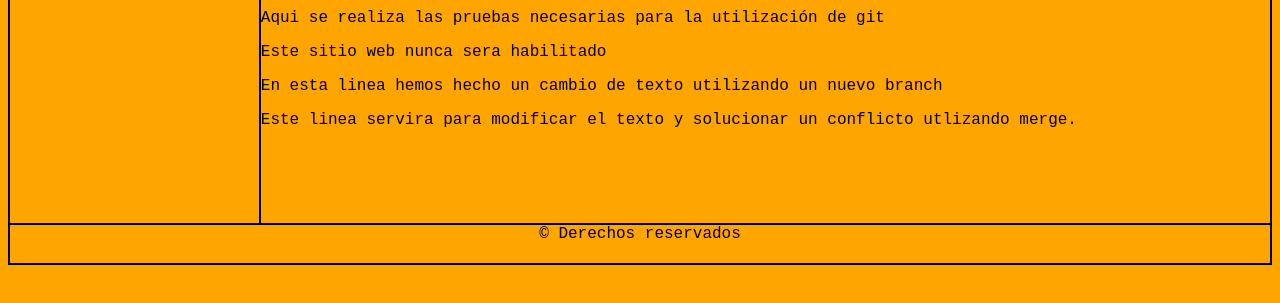
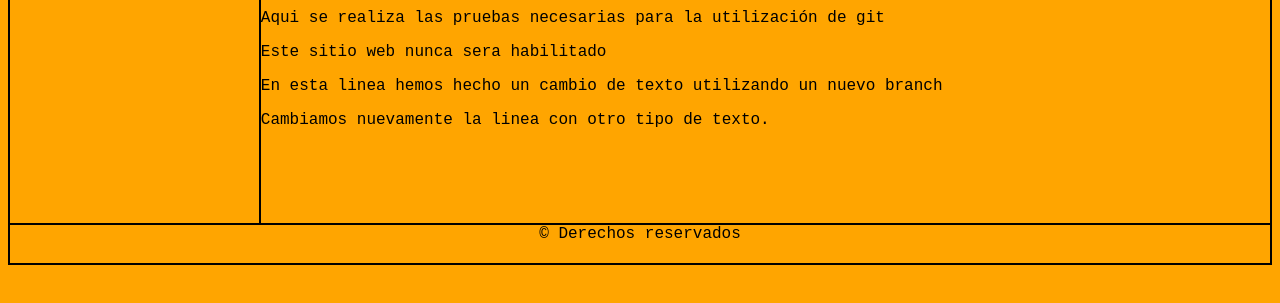
Before and after one commit to oiab94/PruebaGIT, a plain HTML site: page PaginaCliente/index.html in a window 1280 px wide. Shown: the part 167-470 px from the top of the page. Drawn offline with Linux system fonts and the light colour scheme.

Commit message:
HTML: Modifcacion de una misma linea con la que estabamos trabajando

```diff
--- a/PaginaCliente/index.html
+++ b/PaginaCliente/index.html
@@ -24,10 +24,7 @@
 			<p>Aqui se realiza las pruebas necesarias para la utilización de git</p>
 			<p>Este sitio web nunca sera habilitado</p>
       <p>En esta linea hemos hecho un cambio de texto utilizando un nuevo branch</p>
-
-      <p>Este linea servira para modificar el texto y solucionar un conflicto
-         utlizando merge.
-      </p>
+      <p>Cambiamos nuevamente la linea con otro tipo de texto.</p>
 
     </div>
 	</section>
```
